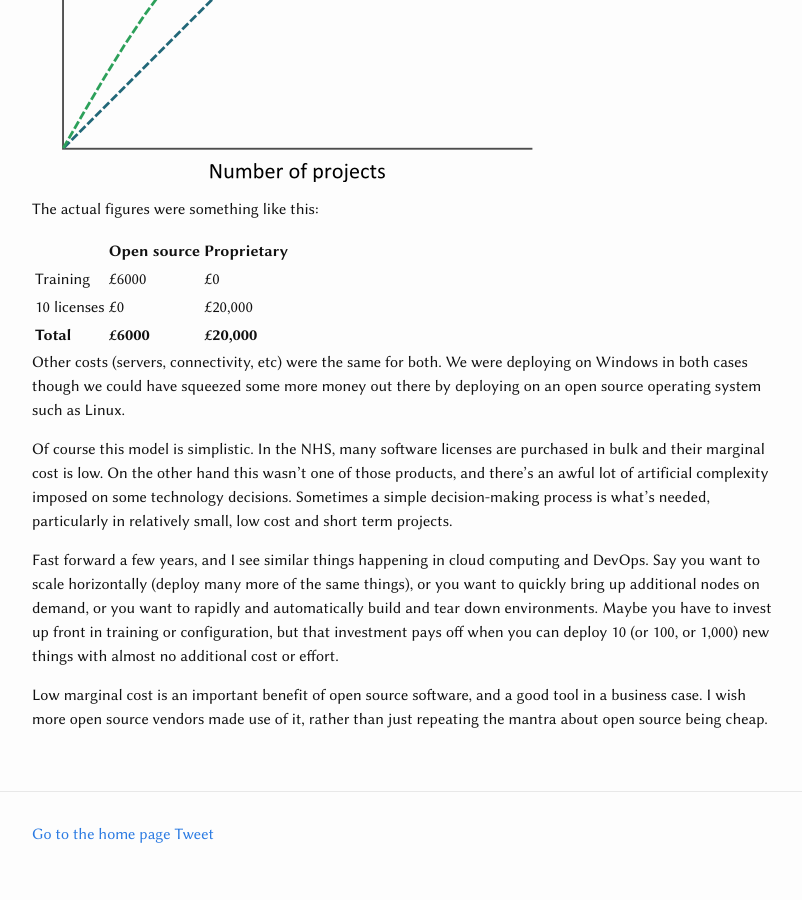
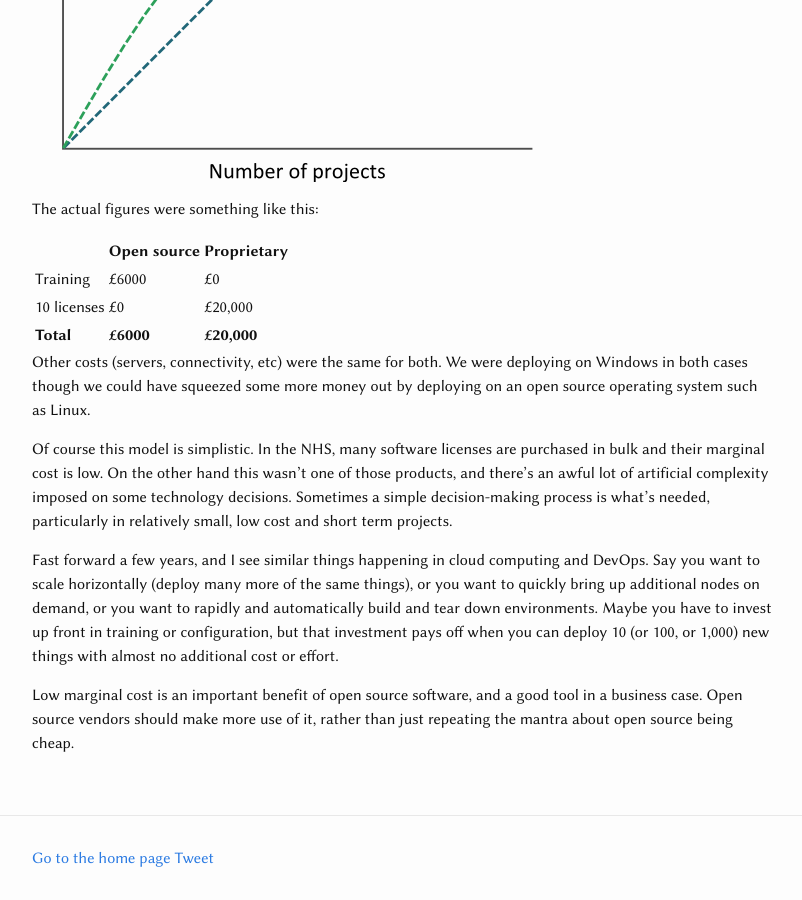
Before and after one commit to hillsy/hillsy.github.io, a Jekyll site: the page built from _posts/2016-01-14-open-source-marginal-cost.md, in a window 1280 px wide and 900 px high, scrolled down 1547 px. Shown: the whole window, without its empty margins (238-1040 px from the left). Built offline with Jekyll 4.4.1, drawn with Linux system fonts in a browser that asks for light colours; nearby versions of some CDN libraries; comment, search, counter and statistics services are not loaded; before the commit the page ends 2423 px from its top, so only the background shows below that.

Commit message:
Wording tweaks

```diff
--- a/_posts/2016-01-14-open-source-marginal-cost.md
+++ b/_posts/2016-01-14-open-source-marginal-cost.md
@@ -37,10 +37,10 @@ The actual figures were something like this:
 | **Total**   | **£6000**   | **£20,000** |
 |-------------+-------------+-------------|
 
-Other costs (servers, connectivity, etc) were the same for both. We were deploying on Windows in both cases though we could have squeezed some more money out there by deploying on an open source operating system such as Linux.
+Other costs (servers, connectivity, etc) were the same for both. We were deploying on Windows in both cases though we could have squeezed some more money out by deploying on an open source operating system such as Linux.
 
 Of course this model is simplistic. In the NHS, many software licenses are purchased in bulk and their marginal cost is low. On the other hand this wasn't one of those products, and there's an awful lot of artificial complexity imposed on some technology decisions. Sometimes a simple decision-making process is what's needed, particularly in relatively small, low cost and short term projects.
 
 Fast forward a few years, and I see similar things happening in cloud computing and DevOps. Say you want to scale horizontally (deploy many more of the same things), or you want to quickly bring up additional nodes on demand, or you want to rapidly and automatically build and tear down environments. Maybe you have to invest up front in training or configuration, but that investment pays off when you can deploy 10 (or 100, or 1,000) new things with almost no additional cost or effort.
 
-Low marginal cost is an important benefit of open source software, and a good tool in a business case. I wish more open source vendors made use of it, rather than just repeating the mantra about open source being cheap.
+Low marginal cost is an important benefit of open source software, and a good tool in a business case. Open source vendors should make more use of it, rather than just repeating the mantra about open source being cheap.
```
